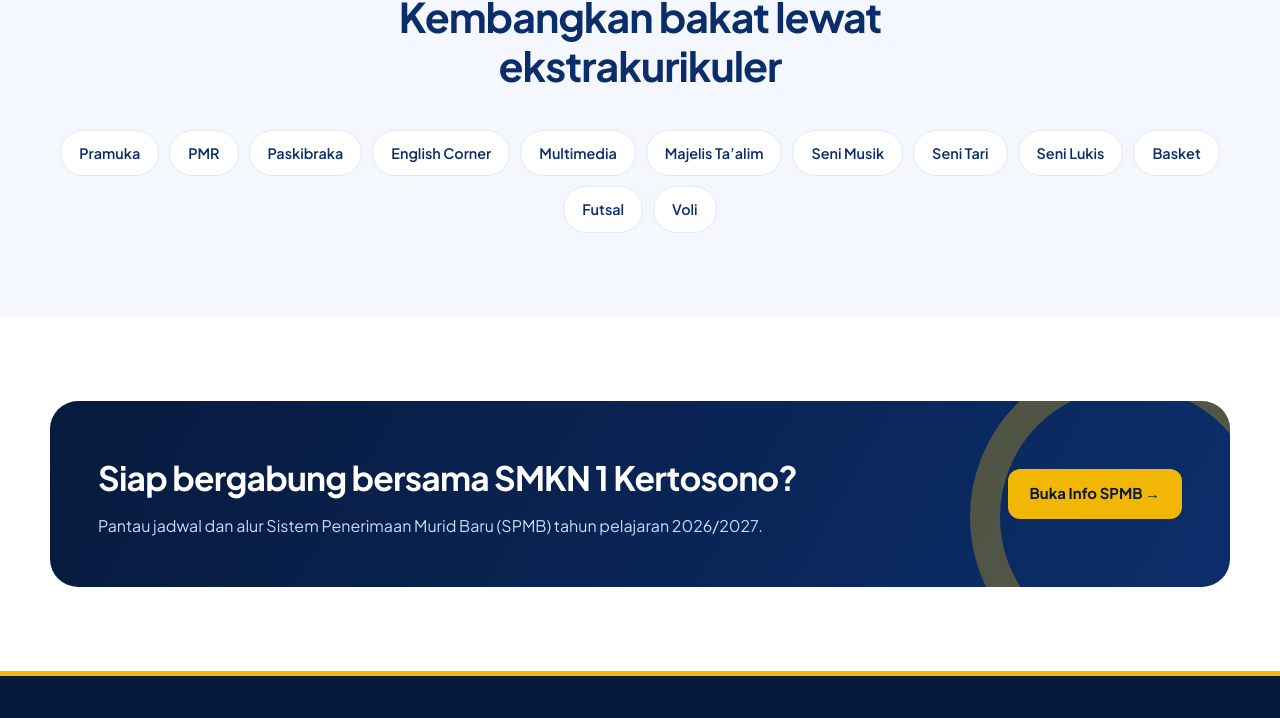
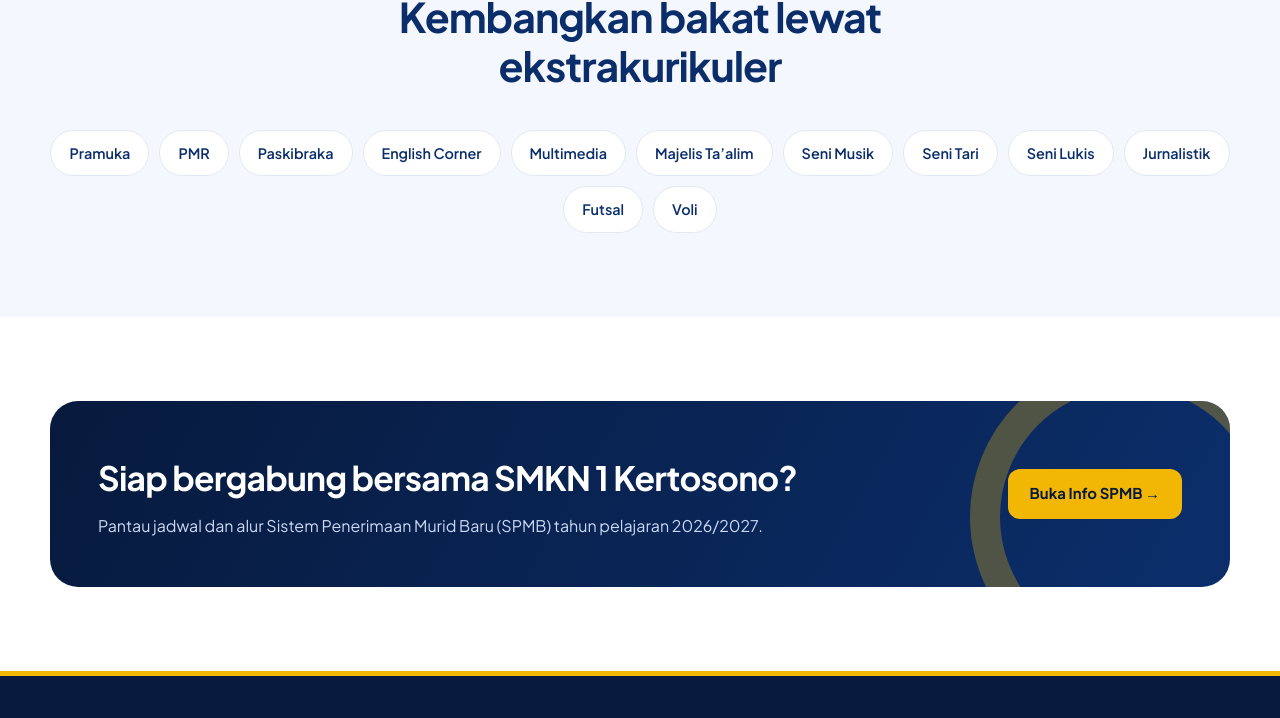
Before and after one commit to azril-wasdc/smkn1kertosono, a plain HTML site: page index.html in a window 1280 px wide. Shown: the part 4013-4731 px from the top of the page. Drawn offline with Linux system fonts and the light colour scheme.

Commit message:
Add files via upload

```diff
--- a/index.html
+++ b/index.html
@@ -104,7 +104,7 @@
 <section class="section section-soft"><div class="container">
   <div class="section-heading center"><span class="eyebrow">Kesiswaan</span><h2>Kembangkan bakat lewat ekstrakurikuler</h2></div>
   <div class="chips">
-    <span class="chip">Pramuka</span><span class="chip">PMR</span><span class="chip">Paskibraka</span><span class="chip">English Corner</span><span class="chip">Multimedia</span><span class="chip">Majelis Ta’alim</span><span class="chip">Seni Musik</span><span class="chip">Seni Tari</span><span class="chip">Seni Lukis</span><span class="chip">Basket</span><span class="chip">Futsal</span><span class="chip">Voli</span>
+    <span class="chip">Pramuka</span><span class="chip">PMR</span><span class="chip">Paskibraka</span><span class="chip">English Corner</span><span class="chip">Multimedia</span><span class="chip">Majelis Ta’alim</span><span class="chip">Seni Musik</span><span class="chip">Seni Tari</span><span class="chip">Seni Lukis</span><span class="chip">Jurnalistik</span><span class="chip">Futsal</span><span class="chip">Voli</span>
   </div>
 </div></section>
 
```
